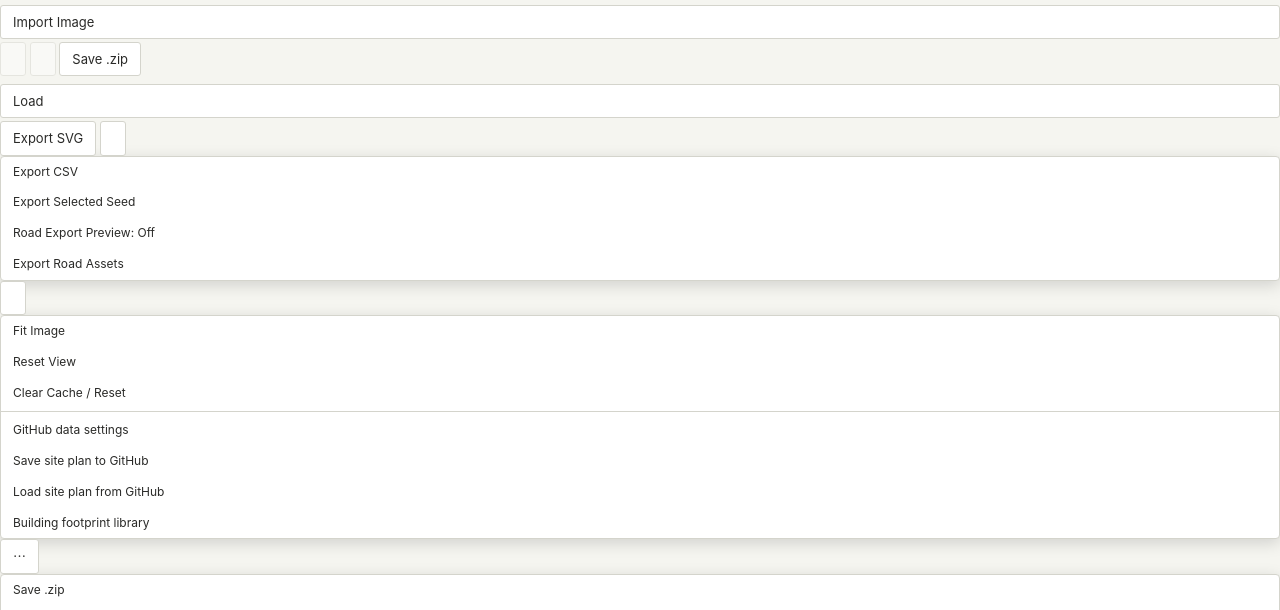
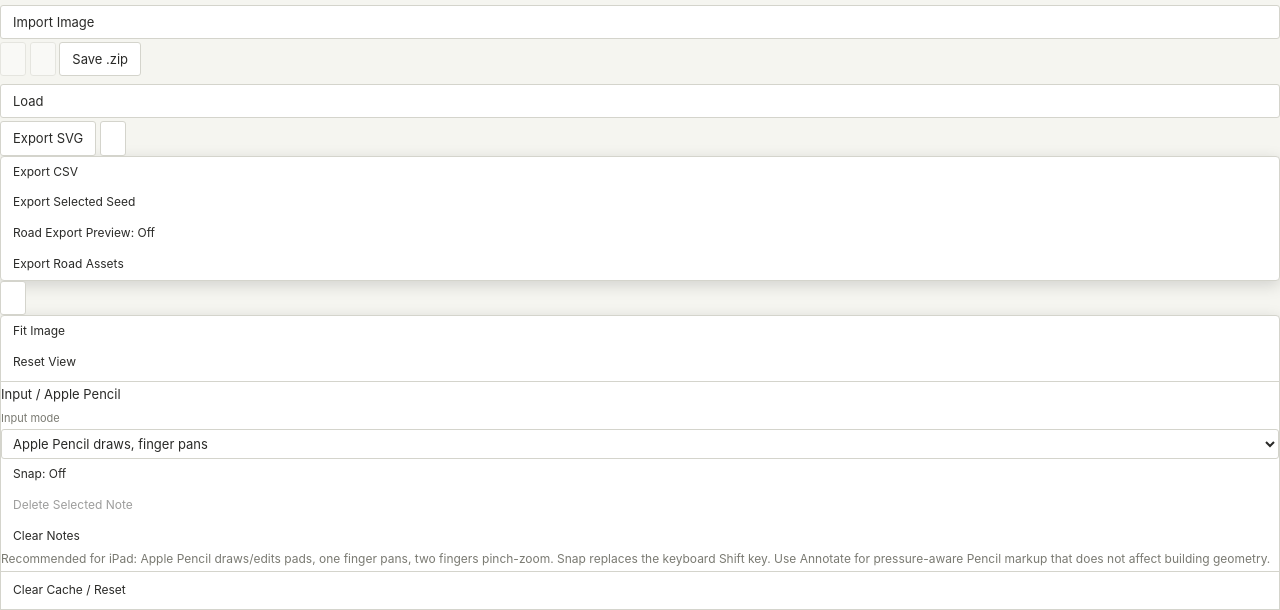
Before and after one commit to GeorgeHinch/HakoMachi, a website with bundled scripts: page site-planner.html in a window 1280 px wide. Shown: the part 164-774 px from the top of the page. Built offline with nearby package versions, Linux system fonts and the light colour scheme.

Commit message:
Move input settings into site planner menu

```diff
--- a/css/site-planner.css
+++ b/css/site-planner.css
@@ -43,7 +43,7 @@ body {
   min-width: 0;
   overflow: visible;
   position: relative;
-  z-index: 5;
+  z-index: 110;
 }
 
 .brand {
@@ -185,6 +185,62 @@ body {
   width: 100%;
   justify-content: flex-start;
   text-align: left;
+}
+
+.settingsPanel {
+  width: 260px;
+  max-width: calc(100vw - 32px);
+  padding: 8px 10px;
+}
+
+.settingsPanelTitle {
+  margin-bottom: 6px;
+  color: var(--text);
+  font-size: 12px;
+  font-weight: 700;
+}
+
+.settingsPanel label {
+  margin-top: 0;
+}
+
+.settingsPanel select {
+  height: 30px;
+  font-size: 12px;
+}
+
+.settingsButtonRow {
+  display: flex;
+  flex-wrap: wrap;
+  gap: 6px;
+  margin-top: 8px;
+}
+
+.top .dropdownMenu .settingsButtonRow button {
+  width: auto;
+  min-height: 30px;
+  flex: 1 1 auto;
+  justify-content: center;
+  padding: 6px 8px;
+  text-align: center;
+  border: 1px solid var(--border);
+  border-radius: 4px;
+  background: #f7f5ef;
+}
+
+.top .dropdownMenu .settingsButtonRow button:hover {
+  background: #f0f0ec;
+}
+
+.top .dropdownMenu .settingsButtonRow button.active {
+  background: var(--accent);
+  border-color: var(--accent-dark);
+  color: #fff;
+}
+
+.settingsHint {
+  margin-top: 8px;
+  line-height: 1.35;
 }
 .menuWrap.menuOpen { z-index: 90; }
 .menuWrap.menuOpen > button { background: var(--panel-3); border-color: #999; }
--- a/js/site-planner/status-ui.js
+++ b/js/site-planner/status-ui.js
@@ -4,7 +4,6 @@ export function createStatusUiController({
   fmt,
   activeSidebarDetailKind,
   initFabricControls,
-  isLikelyIPad,
 }){
   function setText(id, text){
     const el=getElement(id);
@@ -17,8 +16,6 @@ export function createStatusUiController({
     const fabricSection=getElement('fabricSection');
     if(fabricSection) fabricSection.style.display = (state.tool==='fabric' && !activeSidebarDetailKind()) ? '' : 'none';
     initFabricControls();
-    const ipadInputSection=getElement('ipadInputSection');
-    if(ipadInputSection) ipadInputSection.style.display = isLikelyIPad() ? '' : 'none';
     const roadModeLabel = state.roadMode === 'outline' ? 'Road outline' : state.roadMode === 'manhole' ? 'Road detail cutout' : state.roadMode === 'marking' ? 'Road etching / marking' : 'Road centerline';
     const roadTaskLabel = state.roadTask === 'intersections' ? 'Intersection controls' : state.roadTask === 'exportPreview' ? 'Cut preview' : state.roadTask === 'exportAssets' ? 'Road asset export' : null;
     const trackTaskLabel = state.trackTask === 'edit' ? 'Track edit' : state.trackTask === 'connect' ? 'Endpoint connections' : state.trackTask === 'sensor' ? 'Under-track sensor' : state.trackTask === 'signal' ? 'Signal location' : state.trackTask === 'crossingArm' ? 'Crossing arm location' : state.trackTask === 'intrusionDetector' ? 'Intrusion detector' : state.trackTask === 'occupancyLight' ? 'Blinking occupancy lights' : null;
--- a/site-planner.html
+++ b/site-planner.html
@@ -67,6 +67,25 @@
         <div id="settingsMenu" class="dropdownMenu right">
           <button id="fitBtn">Fit Image</button>
           <button id="resetBtn">Reset View</button>
+          <div class="overflow-sep"></div>
+          <div class="settingsPanel" id="inputSettingsSection">
+            <div class="settingsPanelTitle">Input / Apple Pencil</div>
+            <label for="inputMode">Input mode</label>
+            <select id="inputMode">
+              <option value="auto">Auto</option>
+              <option value="penDrawFingerPan" selected>Apple Pencil draws, finger pans</option>
+              <option value="penOnly">Pen only edits</option>
+              <option value="touchDraw">Touch draws</option>
+              <option value="mouseTrackpad">Mouse / trackpad</option>
+            </select>
+            <div class="settingsButtonRow">
+              <button id="snapBtn" title="On-screen replacement for holding Shift on iPad">Snap: Off</button>
+              <button id="deleteAnnotationBtn" title="Delete the selected annotation stroke" disabled>Delete Selected Note</button>
+              <button id="clearAnnotationsBtn" title="Clear freehand annotation strokes">Clear Notes</button>
+            </div>
+            <div class="small muted settingsHint">Recommended for iPad: Apple Pencil draws/edits pads, one finger pans, two fingers pinch-zoom. Snap replaces the keyboard Shift key. Use Annotate for pressure-aware Pencil markup that does not affect building geometry.</div>
+          </div>
+          <div class="overflow-sep"></div>
           <button id="clearCacheBtn" class="danger" title="Clear saved planner handoff/cache and reset this planner to a blank default project">Clear Cache / Reset</button>
           <div class="overflow-sep"></div>
           <button id="githubSettingsBtn">GitHub data settings</button>
@@ -146,23 +165,6 @@
   </div>
   <div class="canvasWrap"><canvas id="canvas"></canvas><div class="site3dFloatingToolbar" aria-label="Canvas view controls"><div class="site3dSegment" role="group" aria-label="View mode"><button id="view2dCanvasBtn" class="site3dFabBtn active" type="button">2D</button><button id="view3dCanvasBtn" class="site3dFabBtn" type="button">3D</button></div><div class="site3dImageControls" aria-label="3D reference image controls"><label class="site3dImageToggle"><input id="site3dImageVisible" type="checkbox" checked><span>Image</span></label><label class="site3dImageOpacity"><span>Opacity</span><input id="site3dImageOpacity" type="range" min="0" max="1" step="0.05" value="0.45"></label></div></div><div id="emptyImageOverlay" class="emptyImageOverlay" aria-live="polite"><div id="emptyImageCard" class="emptyImageCard"><div class="emptyImageIcon">▧</div><h2>Import a reference image to start</h2><p>The Site Planner needs a PNG, JPG, SVG, or WEBP plan image before you trace buildings, roads, benchwork, and site objects.</p><div class="emptyImageActions"><label class="fileButton" for="imageFile">Import Image</label></div><div class="emptyImageDropHint">Drop an image here, or use <strong>Import Image</strong> in the header.</div></div></div><button id="sidebarToggle" class="sidebarToggle" title="Open properties panel" aria-label="Open properties panel">‹</button><div id="contextMenu" class="contextMenu"></div><div id="roadExportBadge" class="roadExportBadge" style="display:none"></div></div>
   <aside class="sidebar">
-    <div class="section" id="ipadInputSection" style="display:none">
-      <h3>Input / iPad Pencil</h3>
-      <label>Input mode</label>
-      <select id="inputMode">
-        <option value="auto">Auto</option>
-        <option value="penDrawFingerPan" selected>Apple Pencil draws, finger pans</option>
-        <option value="penOnly">Pen only edits</option>
-        <option value="touchDraw">Touch draws</option>
-        <option value="mouseTrackpad">Mouse / trackpad</option>
-      </select>
-      <div class="buttons" style="margin-top:8px">
-        <button id="snapBtn" title="On-screen replacement for holding Shift on iPad">Snap: Off</button>
-        <button id="deleteAnnotationBtn" title="Delete the selected annotation stroke" disabled>Delete Selected Note</button>
-        <button id="clearAnnotationsBtn" title="Clear freehand annotation strokes">Clear Notes</button>
-      </div>
-      <div class="small muted" style="margin-top:8px">Recommended for iPad: Apple Pencil draws/edits pads, one finger pans, two fingers pinch-zoom. Snap replaces the keyboard Shift key. Use Annotate for pressure-aware Pencil markup that does not affect building geometry.</div>
-    </div>
     <div class="section" id="calibrationSection" style="display:none">
       <h3>Calibration</h3>
       <div id="scaleStatus" class="small warning">Not calibrated. Draw a calibration line.</div>
```
Also changed, not shown: tests/site-planner-track-mode.spec.js (+20 -0 lines), js/site-planner.js.
